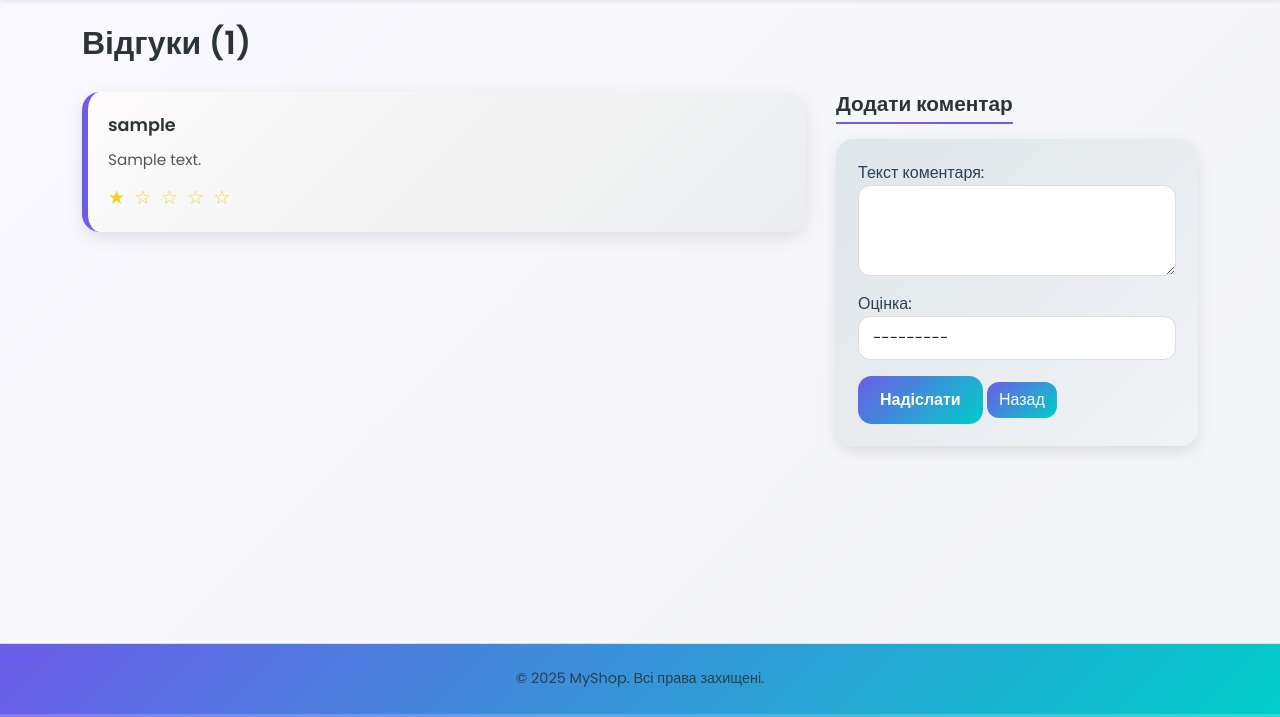
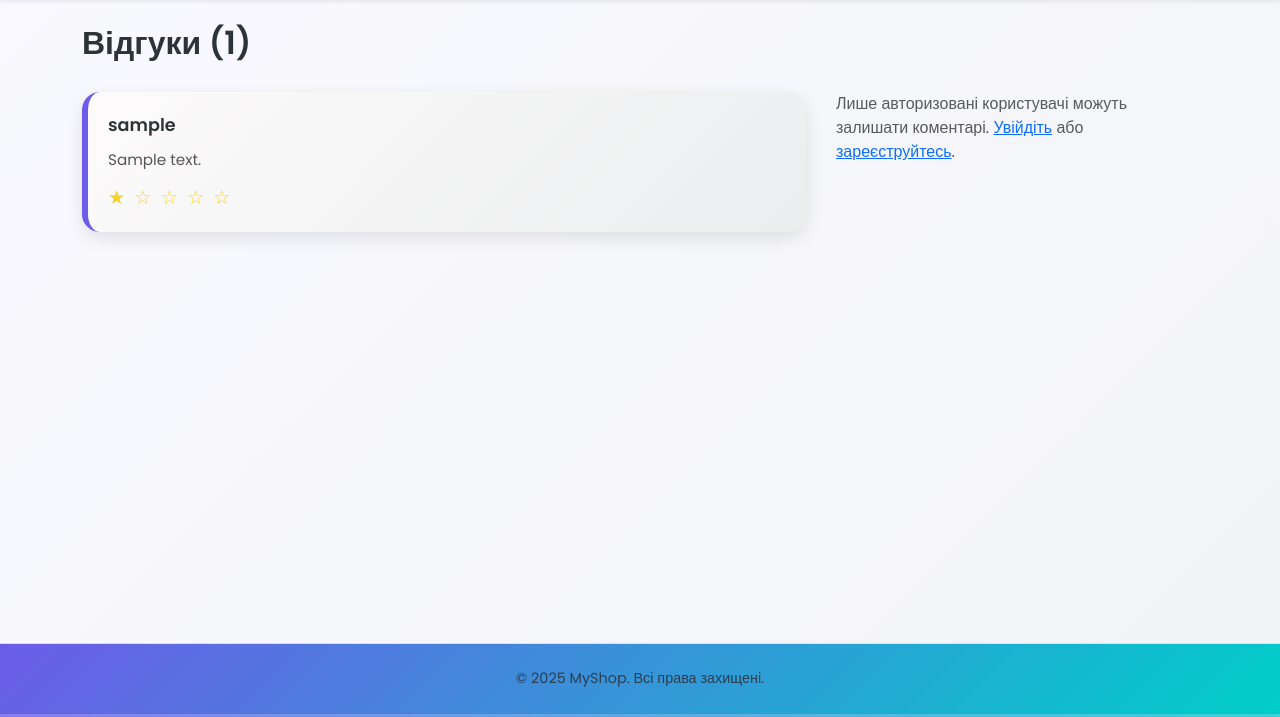
Before and after one commit to VieshchykovOleg/MyShop, a Django app: page /comments/product/1/ in a window 1280 px wide. Shown: the part 83-800 px from the top of the page. Run offline with Django 5.2, Linux system fonts and the light colour scheme; tables that the repository leaves empty hold one stand-in row (values such as "Sample post").

Commit message:
fix problem namely restrict adding comments to logged-in users

```diff
--- a/MyShop/shop/comments/templates/comments/comments_list.html
+++ b/MyShop/shop/comments/templates/comments/comments_list.html
@@ -32,14 +32,20 @@
         {% endif %}
     </div>
 
-    <div class="comments-right">
-        <h3>Додати коментар</h3>
-        <form method="post">
-            {% csrf_token %}
-            {{ form.as_p }}
-            <button type="submit" class="btn btn-primary">Надіслати</button>
-            <a href="{% url 'product_detail' product.id %}" class="btn btn-primary">Назад</a>
-        </form>
-    </div>
+  {% if user.is_authenticated %}
+    <form method="post">
+        {% csrf_token %}
+        {{ form.as_p }}
+        <button type="submit" class="btn btn-primary">Надіслати</button>
+    </form>
+{% else %}
+    <p class="text-muted">
+        Лише авторизовані користувачі можуть залишати коментарі.
+        <a href="{% url 'login' %}">Увійдіть</a> або
+        <a href="{% url 'register' %}">зареєструйтесь</a>.
+    </p>
+{% endif %}
+
+
 </div>
 {% endblock %}
--- a/MyShop/shop/comments/views.py
+++ b/MyShop/shop/comments/views.py
@@ -1,5 +1,6 @@
-# comments/views.py
 from django.shortcuts import render, get_object_or_404, redirect
+from django.contrib.auth.decorators import login_required
+from django.contrib import messages
 from main.models import Product
 from .models import Comment
 from .forms import CommentForm
@@ -9,6 +10,9 @@ def comments_view(request, product_id):
     comments = Comment.objects.filter(product=product)
 
     if request.method == "POST":
+        if not request.user.is_authenticated:
+            messages.warning(request, "Щоб залишити відгук, потрібно увійти.")
+            return redirect("login")
         form = CommentForm(request.POST)
         if form.is_valid():
             comment = form.save(commit=False)
--- a/MyShop/shop/main/static/main/css/style.css
+++ b/MyShop/shop/main/static/main/css/style.css
@@ -75,8 +75,8 @@ header a:hover {
 
 .card-img-top {
     width: 100%;
-    height: 250px; /* зафіксуй висоту, можна 200-300px */
-    object-fit: cover; /* обрізає фото, щоб заповнити контейнер */
+    height: 250px;
+    object-fit: cover;
     border-bottom: 1px solid #f1f1f1;
 }
 
```
Also changed, not shown: README.md (renamed from README.uk.md).
